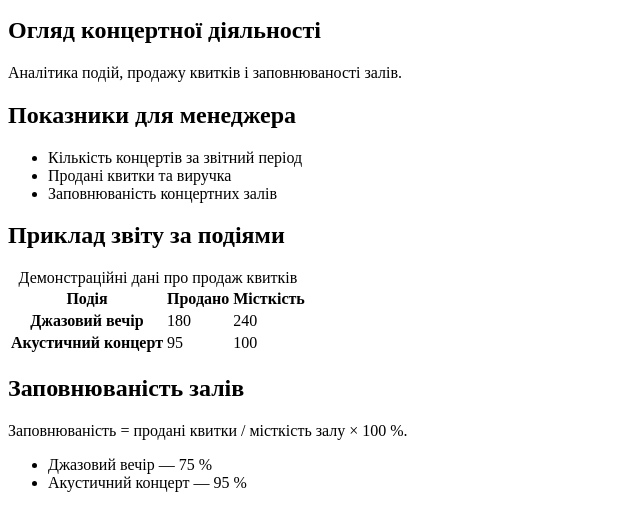
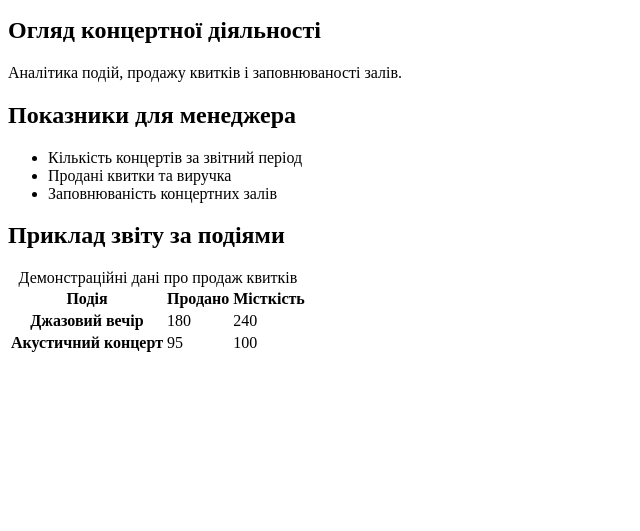
Before and after one commit to ashanengl-del/SCENA-Lab4, a plain HTML site: page index.html in a window 1280 px wide. Shown: the part 101-632 px from the top of the page, without its empty margins (0-640 px from the left). Drawn offline with Linux system fonts and the light colour scheme.

Commit message:
Revert "Add venue occupancy summary"

```diff
--- a/index.html
+++ b/index.html
@@ -32,14 +32,6 @@
         </tbody>
       </table>
     </section>
-    <section aria-labelledby="occupancy-heading">
-      <h2 id="occupancy-heading">Заповнюваність залів</h2>
-      <p>Заповнюваність = продані квитки / місткість залу × 100 %.</p>
-      <ul>
-        <li>Джазовий вечір — 75 %</li>
-        <li>Акустичний концерт — 95 %</li>
-      </ul>
-    </section>
   </main>
 </body>
 </html>
```
